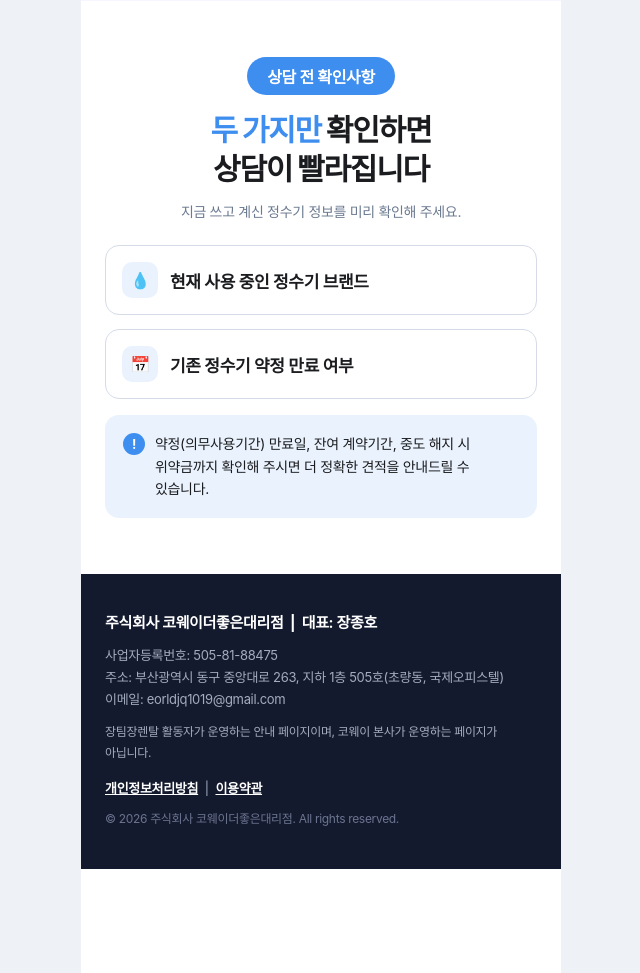
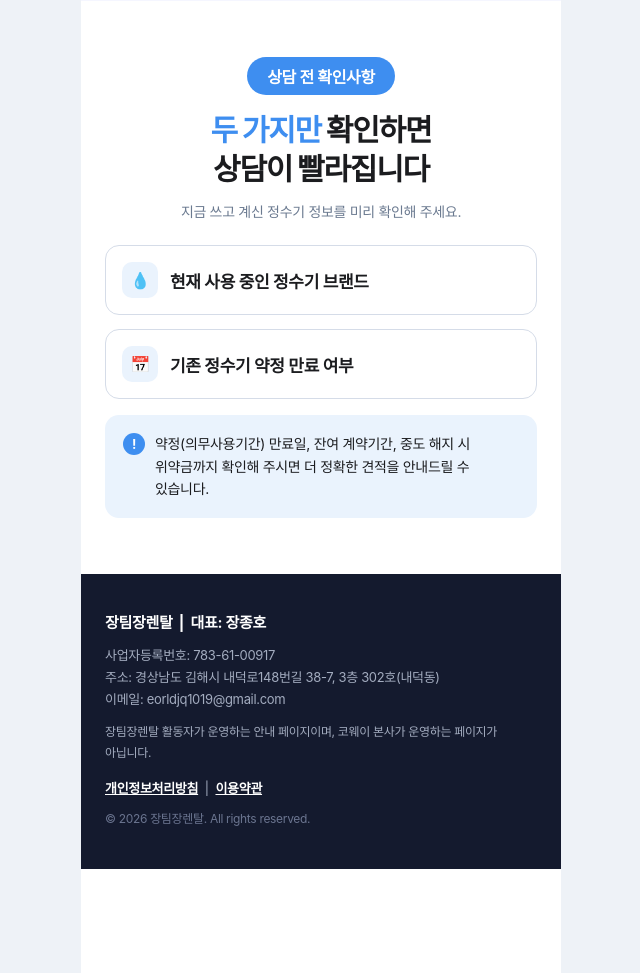
Before and after one commit to tkcnco3436-ai/jang, a website: page coway/index.html in a window 1280 px wide. Shown: the part 6321-7294 px from the top of the page, without its empty margins (319-959 px from the left). Drawn offline with Linux system fonts and the light colour scheme; a web font is replaced by a local one.

Commit message:
coway 샘플: 하단 사업자 정보를 장팀장렌탈 사업자등록증명 기준으로 변경
Co-Authored-By: Claude Opus 5.5 <noreply@anthropic.com>

```diff
--- a/coway/index.html
+++ b/coway/index.html
@@ -318,11 +318,11 @@ a{color:inherit}
 
   <!-- 12 푸터 (good.cowaygoodlife.kr 사업자 정보) -->
   <footer class="ft">
-    <strong>주식회사 코웨이더좋은대리점 &nbsp;|&nbsp; 대표: 장종호</strong>
-    <p style="margin-top:8px">사업자등록번호: 505-81-88475<br>주소: 부산광역시 동구 중앙대로 263, 지하 1층 505호(초량동, 국제오피스텔)<br>이메일: eorldjq1019@gmail.com</p>
+    <strong>장팀장렌탈 &nbsp;|&nbsp; 대표: 장종호</strong>
+    <p style="margin-top:8px">사업자등록번호: 783-61-00917<br>주소: 경상남도 김해시 내덕로148번길 38-7, 3층 302호(내덕동)<br>이메일: eorldjq1019@gmail.com</p>
     <p class="notice">장팀장렌탈 활동자가 운영하는 안내 페이지이며, 코웨이 본사가 운영하는 페이지가 아닙니다.</p>
     <p class="links"><a href="https://good.cowaygoodlife.kr/#privacy">개인정보처리방침</a> &nbsp;|&nbsp; <a href="https://good.cowaygoodlife.kr/#terms">이용약관</a></p>
-    <p class="copy">© 2026 주식회사 코웨이더좋은대리점. All rights reserved.</p>
+    <p class="copy">© 2026 장팀장렌탈. All rights reserved.</p>
   </footer>
 </div>
 
```
